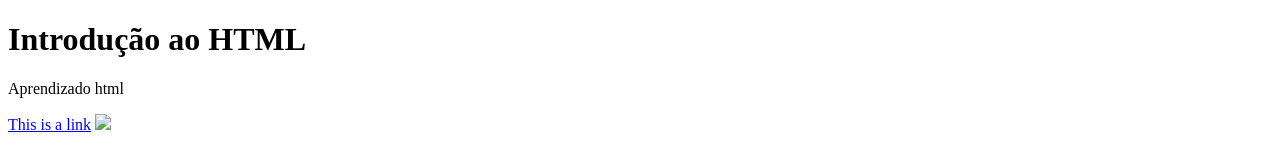
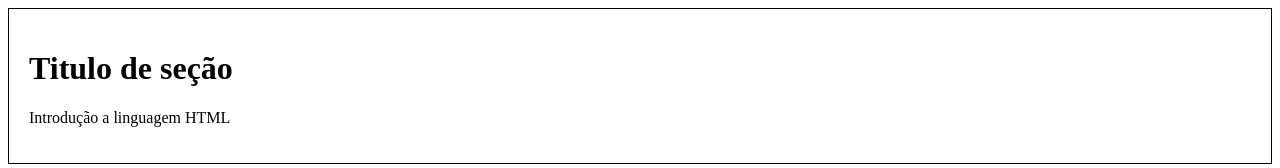
Before and after one commit to Geraldo963/Aula01, a plain HTML site: page index.html in a window 1280 px wide. Drawn offline with Linux system fonts and the light colour scheme.

Commit message:
Adicionando atributo a tag

```diff
--- a/index.html
+++ b/index.html
@@ -6,10 +6,8 @@
     <title>Aula01</title>
 </head>
 <body>
-    <div>
- <h1>Introdução ao HTML</h1>
- <p>Aprendizado html</p>
+    <div style="border: 1px solid; padding: 20px;">
+ <h1>Titulo de seção</h1>
+ <p>Introdução a linguagem HTML</p>
 </div>
- <a href="https://www.w3schools.com">This is a link</a>
- <img src="img_girl.jpg">
 </html>
```
